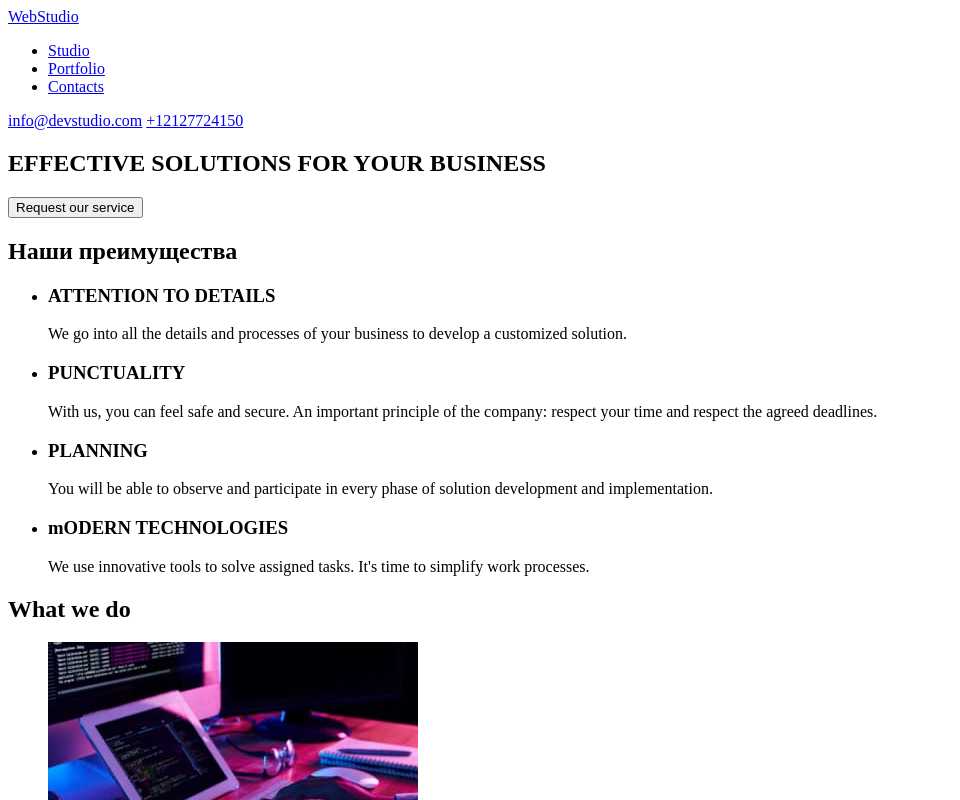
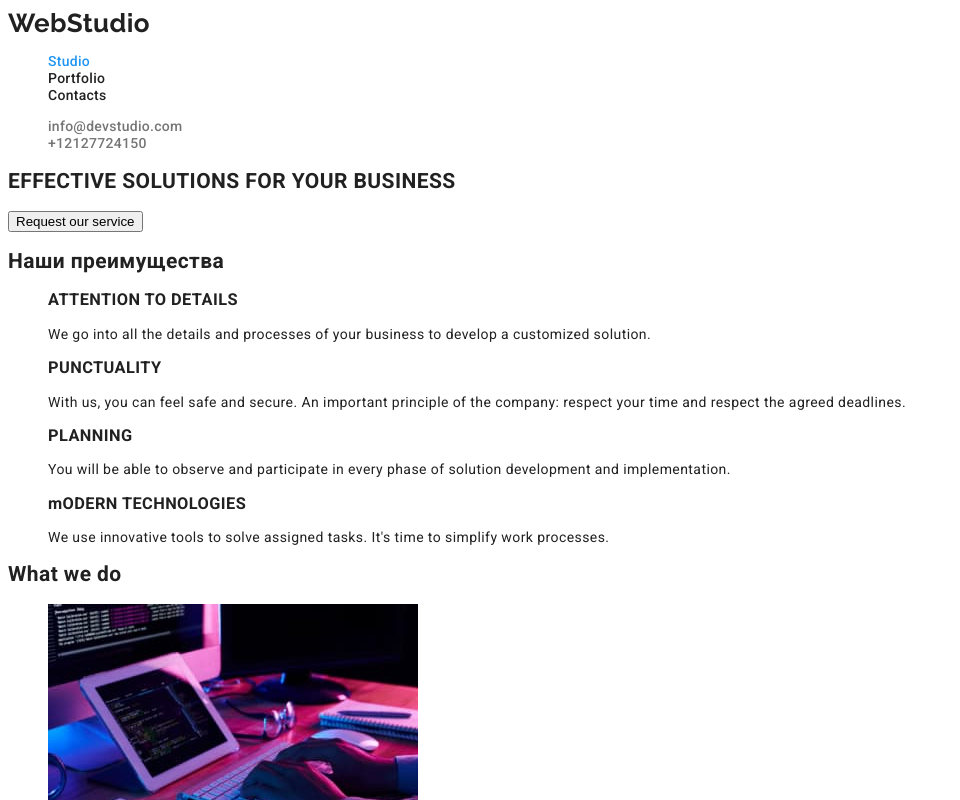
Before and after one commit to MariaZhuk/MaketStart, a plain HTML site: page index.html in a window 1280 px wide. Shown: the top 800 px of the page, without its empty margins (0-960 px from the left). Drawn offline with Linux system fonts and the light colour scheme.

Commit message:
Прописаны классы хеддера

```diff
--- a/index.html
+++ b/index.html
@@ -5,30 +5,44 @@
     <meta http-equiv="X-UA-Compatible" content="IE=edge">
     <meta name="viewport" content="width=device-width, initial-scale=1.0">
     <title>Document</title>
+    <link rel="stylesheet" href="https://fonts.googleapis.com/css2?family=Raleway:wght@700&family=Roboto:wght@400;500;700;900&display=swap">
+    <link rel="stylesheet" href="./css/studio.css">
+    <link rel="stylesheet" href="./css/common.css">
+
+
 </head>
 <body>
     <!-- Шапка страницы -->
-    <header>
+    <header class="page">
             <!-- Лого компании - у нас текст -->
-            <a href="#">WebStudio</a>
+            <a  href="#" class="logo"><span class="">Web</span>Studio</a>
             <!-- Главная навигация траницы -->
-            <nav>
+            <nav class="page-nav">
                 <!-- Однотипный контект - список ссылок на другие страницы сайта -->
-                <ul>
-                    <li><a href="#">Studio</a></li>
-                    <li><a href="#">Portfolio</a></li>
-                    <li><a href="#">Contacts</a></li>
+                <ul class="page-nav--list">
+                    <li>
+                        <a href="#" class="page-nav--link current">Studio</a>
+                    </li>
+                    <li>
+                        <a href="./portfolio.html" class="page-nav--link">Portfolio</a>
+                    </li>
+                    <li>
+                        <a href="#" class="page-nav--link">Contacts</a>
+                    </li>
                 </ul>
             </nav>
-            <!-- Ссылки для позвонить и написать. Обернула в див для последующей стилизации  -->
-            <div>
-                <a href="mailto:info@devstudio.com">info@devstudio.com</a>
-                <a href="tel:+12127724150">+12127724150</a>
-            </div>
-
+            <!-- Ссылки для позвонить и написать.  -->
+                <ul class="auth-nav">
+                    <li>
+                        <a href="mailto:info@devstudio.com" class="auth-nav--link">info@devstudio.com</a>
+                    </li>
+                    <li>
+                        <a href="tel:+12127724150" class="auth-nav--link">+12127724150</a>
+                    </li>
+                </ul>
     </header>
     <!-- Уникальный контент страницы -->
-    <main></main>
+    <main>
     <!-- Герой страницы, банер вставляем через css, он не несет
         смысловой нагрузки и не является контентным изображением -->
         <section>
@@ -108,6 +122,7 @@
                 </li>
             </ul>
         </section>
+    </main>
 
     <!-- Подвал страницы -->
     <footer>
```
Lines whose indentation alone changed are shown as unchanged.
